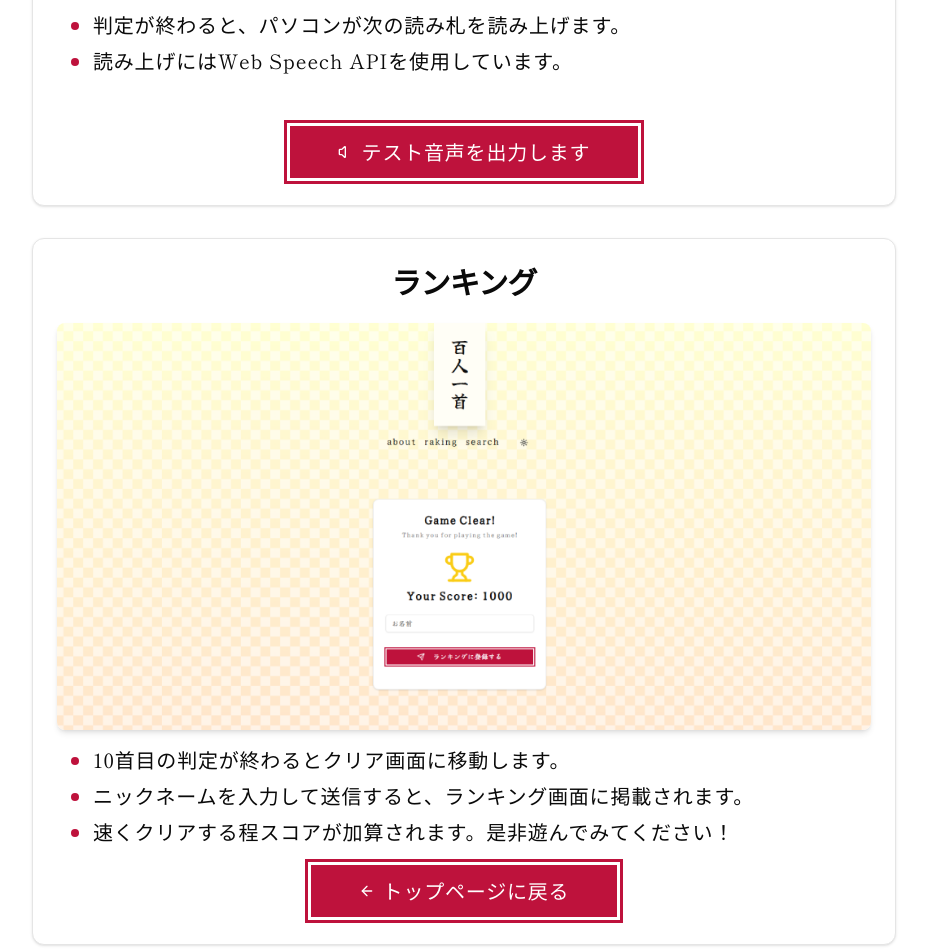
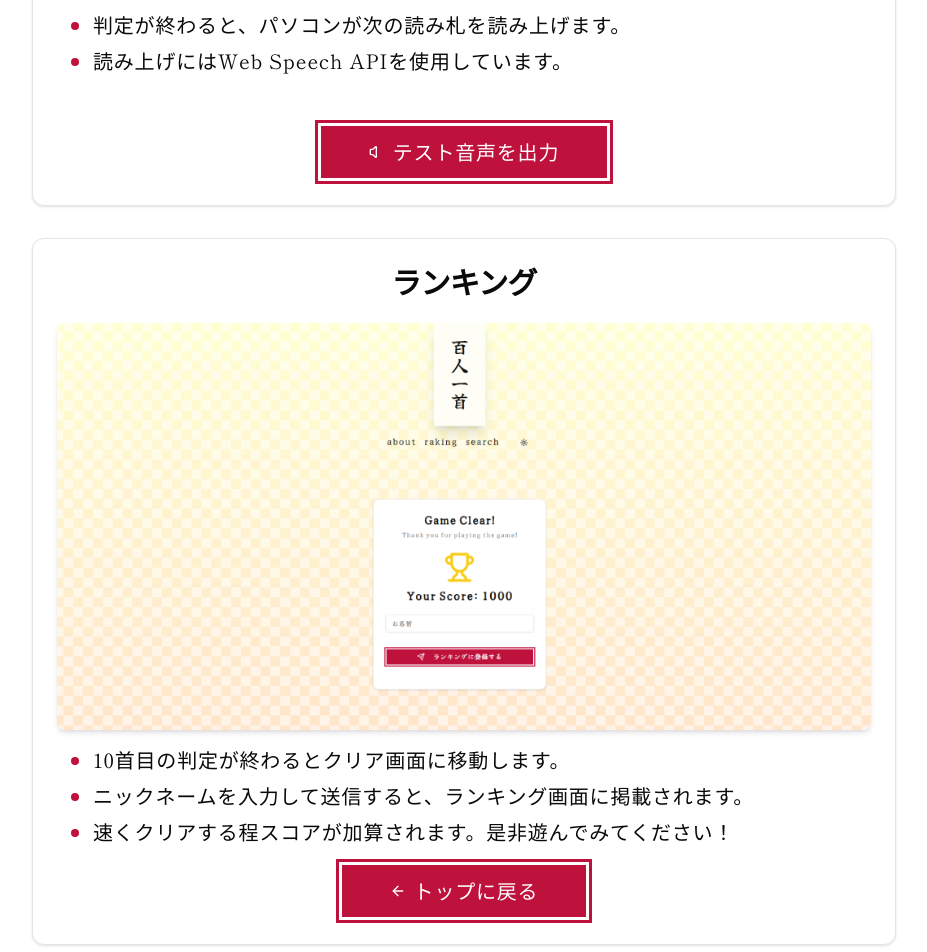
Before and after one commit to risu043/waka-app, a Next.js app: page /about in a window 1280 px wide. Shown: the part 1080-2032 px from the top of the page, without its empty margins (176-1103 px from the left). Built offline with nearby package versions, Linux system fonts and the light colour scheme; a web font is replaced by a local one.

Commit message:
button and css

```diff
--- a/app/globals.css
+++ b/app/globals.css
@@ -248,15 +248,14 @@ body {
   bottom: 0;
   left: 0;
   content: '';
-  width: 100%;
+  width: 0;
   height: 2px;
   background-color: #be123c;
-  scale: 0;
   transition: 0.4s;
 }
 
 .nav ul li:not(:last-child):hover::before {
-  scale: 1;
+  width: 100%;
 }
 
 .nav-dark ul li {
@@ -268,13 +267,12 @@ body {
   bottom: 0;
   left: 0;
   content: '';
-  width: 100%;
+  width: 0;
   height: 2px;
   background-color: #164e63;
-  scale: 0;
   transition: 0.4s;
 }
 
 .nav-dark ul li:not(:last-child):hover::before {
-  scale: 1;
+  width: 100%;
 }
--- a/components/AboutPage.tsx
+++ b/components/AboutPage.tsx
@@ -112,7 +112,7 @@ export default function AboutPage() {
               >
                 <span className="flex items-center">
                   <VolumeUp className="mr-2 h-4 w-4" />
-                  <span>テスト音声を出力します</span>
+                  <span>テスト音声を出力</span>
                 </span>
               </RippleButton>
             </CardContent>
@@ -151,7 +151,7 @@ export default function AboutPage() {
               >
                 <span className="flex items-center">
                   <ArrowLeft className="mr-2 h-4 w-4" />
-                  <span>トップページに戻る</span>
+                  <span>トップに戻る</span>
                 </span>
               </RippleButton>
             </CardContent>
```
